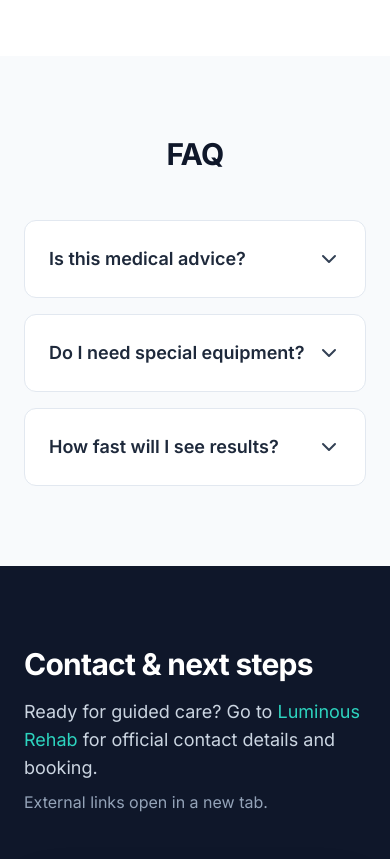
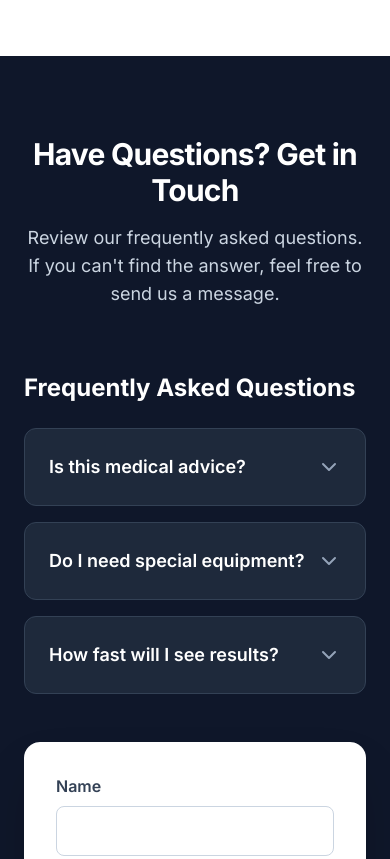
Before and after one commit to dkasanneni/Wellness-Programs, a plain HTML site: page index.html in a window 390 px wide. Shown: the part 5100-5959 px from the top of the page. Drawn offline with nearby package versions, Linux system fonts and the light colour scheme.

Commit message:
Update index.html

```diff
--- a/index.html
+++ b/index.html
@@ -64,10 +64,10 @@
                 <span class="text-xl font-bold text-slate-800 tracking-tight">Wellness Programs Hub</span>
             </a>
             <nav class="hidden md:flex items-center space-x-8">
+                <a href="#hero" class="text-slate-600 hover:text-teal-600 transition-colors">About Us</a>
                 <a href="#programs" class="text-slate-600 hover:text-teal-600 transition-colors">Programs</a>
-                <a href="#how" class="text-slate-600 hover:text-teal-600 transition-colors">How it works</a>
+                <a href="#journey" class="text-slate-600 hover:text-teal-600 transition-colors">Journey to Wellness</a>
                 <a href="#resources" class="text-slate-600 hover:text-teal-600 transition-colors">Resources</a>
-                <a href="#faq" class="text-slate-600 hover:text-teal-600 transition-colors">FAQ</a>
                 <a href="#contact" class="text-slate-600 hover:text-teal-600 transition-colors">Contact</a>
             </nav>
             <a href="https://luminousrehab.com" target="_blank" rel="noopener" class="hidden md:inline-block bg-teal-500 text-white font-semibold px-5 py-2 rounded-full hover:bg-teal-600 transition-all shadow-sm hover:shadow-md">
@@ -79,10 +79,10 @@
         </div>
         <!-- Mobile Menu -->
         <div id="mobile-menu" class="hidden md:hidden px-6 pb-4 space-y-2">
+            <a href="#hero" class="block text-slate-600 hover:text-teal-600 transition-colors py-2">About Us</a>
             <a href="#programs" class="block text-slate-600 hover:text-teal-600 transition-colors py-2">Programs</a>
-            <a href="#how" class="block text-slate-600 hover:text-teal-600 transition-colors py-2">How it works</a>
+            <a href="#journey" class="block text-slate-600 hover:text-teal-600 transition-colors py-2">Journey to Wellness</a>
             <a href="#resources" class="block text-slate-600 hover:text-teal-600 transition-colors py-2">Resources</a>
-            <a href="#faq" class="block text-slate-600 hover:text-teal-600 transition-colors py-2">FAQ</a>
             <a href="#contact" class="block text-slate-600 hover:text-teal-600 transition-colors py-2">Contact</a>
             <a href="https://luminousrehab.com" target="_blank" rel="noopener" class="block bg-teal-500 text-white font-semibold px-5 py-2 rounded-full hover:bg-teal-600 transition-all text-center mt-2">
                 Visit Luminous Rehab
@@ -92,7 +92,7 @@
 
     <main>
         <!-- Hero Section -->
-        <section class="relative py-20 md:py-32 overflow-hidden">
+        <section id="hero" class="relative py-20 md:py-32 overflow-hidden">
             <div class="absolute inset-0 bg-grid-slate-100 [mask-image:linear-gradient(to_bottom,white,transparent)]"></div>
             <div class="container mx-auto px-6 grid md:grid-cols-2 gap-12 items-center relative">
                 <div class="fade-in-up">
@@ -159,8 +159,8 @@
             </div>
         </section>
 
-        <!-- How It Works Section -->
-        <section id="how" class="py-20 md:py-28">
+        <!-- Your Journey Section -->
+        <section id="journey" class="py-20 md:py-28">
             <div class="container mx-auto px-6">
                 <div class="text-center max-w-3xl mx-auto fade-in-up">
                     <h2 class="text-3xl md:text-4xl font-bold text-slate-900 tracking-tight">Your Journey to Wellness</h2>
@@ -257,55 +257,50 @@
             </div>
         </section>
 
-        <!-- FAQ Section -->
-        <section id="faq" class="py-20 md:py-28">
+        <!-- Contact & FAQ Section -->
+        <section id="contact" class="py-20 md:py-28 bg-slate-900 text-white">
             <div class="container mx-auto px-6">
-                <div class="text-center max-w-3xl mx-auto fade-in-up">
-                    <h2 class="text-3xl md:text-4xl font-bold text-slate-900 tracking-tight">FAQ</h2>
+                <div class="text-center max-w-3xl mx-auto fade-in-up mb-16">
+                    <h2 class="text-3xl md:text-4xl font-bold tracking-tight">Have Questions? Get in Touch</h2>
+                    <p class="mt-4 text-lg text-slate-300">Review our frequently asked questions. If you can't find the answer, feel free to send us a message.</p>
                 </div>
-                <div class="max-w-3xl mx-auto mt-12 space-y-4 fade-in-up" style="transition-delay: 200ms;">
-                    <!-- FAQ Items -->
-                    <div class="faq-item bg-white rounded-xl border border-slate-200">
+
+                <div class="grid md:grid-cols-2 gap-12 items-start">
+                    <!-- FAQ Column -->
+                    <div class="fade-in-up">
+                        <h3 class="text-2xl font-bold text-white mb-6">Frequently Asked Questions</h3>
+                        <div class="space-y-4">
+                            <div class="faq-item bg-slate-800 rounded-xl border border-slate-700">
                                 <button class="faq-question flex justify-between items-center w-full p-6 text-left">
-                            <span class="text-lg font-semibold text-slate-800">Is this medical advice?</span>
-                            <i data-lucide="chevron-down" class="faq-icon transition-transform"></i>
+                                    <span class="text-lg font-semibold text-white">Is this medical advice?</span>
+                                    <i data-lucide="chevron-down" class="faq-icon transition-transform text-slate-400"></i>
                                 </button>
                                 <div class="faq-answer max-h-0 overflow-hidden transition-all duration-300 ease-in-out">
-                            <p class="p-6 pt-0 text-slate-600">No. This site is for general education. For diagnosis or treatment, consult a licensed clinician.</p>
+                                    <p class="p-6 pt-0 text-slate-300">No. This site is for general education. For diagnosis or treatment, consult a licensed clinician.</p>
                                 </div>
                             </div>
-                     <div class="faq-item bg-white rounded-xl border border-slate-200">
+                            <div class="faq-item bg-slate-800 rounded-xl border border-slate-700">
                                 <button class="faq-question flex justify-between items-center w-full p-6 text-left">
-                            <span class="text-lg font-semibold text-slate-800">Do I need special equipment?</span>
-                            <i data-lucide="chevron-down" class="faq-icon transition-transform"></i>
+                                    <span class="text-lg font-semibold text-white">Do I need special equipment?</span>
+                                    <i data-lucide="chevron-down" class="faq-icon transition-transform text-slate-400"></i>
                                 </button>
                                 <div class="faq-answer max-h-0 overflow-hidden transition-all duration-300 ease-in-out">
-                             <p class="p-6 pt-0 text-slate-600">A mat, a stable chair, and a light resistance band are enough to start.</p>
+                                    <p class="p-6 pt-0 text-slate-300">A mat, a stable chair, and a light resistance band are enough to start.</p>
                                 </div>
                             </div>
-                     <div class="faq-item bg-white rounded-xl border border-slate-200">
+                            <div class="faq-item bg-slate-800 rounded-xl border border-slate-700">
                                 <button class="faq-question flex justify-between items-center w-full p-6 text-left">
-                            <span class="text-lg font-semibold text-slate-800">How fast will I see results?</span>
-                            <i data-lucide="chevron-down" class="faq-icon transition-transform"></i>
+                                    <span class="text-lg font-semibold text-white">How fast will I see results?</span>
+                                    <i data-lucide="chevron-down" class="faq-icon transition-transform text-slate-400"></i>
                                 </button>
                                 <div class="faq-answer max-h-0 overflow-hidden transition-all duration-300 ease-in-out">
-                             <p class="p-6 pt-0 text-slate-600">Consistency matters most. Many people feel improvements in comfort and confidence in a few weeks.</p>
+                                    <p class="p-6 pt-0 text-slate-300">Consistency matters most. Many people feel improvements in comfort and confidence in a few weeks.</p>
                                 </div>
                             </div>
                         </div>
                     </div>
-        </section>
 
-        <!-- Contact Section -->
-        <section id="contact" class="py-20 md:py-28 bg-slate-900 text-white">
-            <div class="container mx-auto px-6 grid md:grid-cols-2 gap-12 items-center">
-                 <div class="fade-in-up">
-                     <h2 class="text-3xl md:text-4xl font-bold tracking-tight">Contact & next steps</h2>
-                     <p class="mt-4 text-lg text-slate-300">
-                         Ready for guided care? Go to <a href="https://luminousrehab.com" target="_blank" rel="noopener" class="text-teal-400 hover:underline">Luminous Rehab</a> for official contact details and booking.
-                     </p>
-                     <p class="mt-2 text-slate-400">External links open in a new tab.</p>
-                 </div>
+                    <!-- Contact Form Column -->
                     <div class="bg-white p-8 rounded-2xl shadow-2xl relative fade-in-up" style="transition-delay: 200ms;">
                         <form id="contact-form">
                             <div class="space-y-6">
@@ -333,6 +328,7 @@
                                </div>
                                <h3 class="text-2xl font-bold text-slate-800 mt-4">Thanks!</h3>
                                <p class="text-slate-600 mt-2">Demo only. For appointments, visit Luminous Rehab.</p>
+                            </div>
                         </div>
                     </div>
                 </div>
```
Lines whose indentation alone changed are shown as unchanged.
